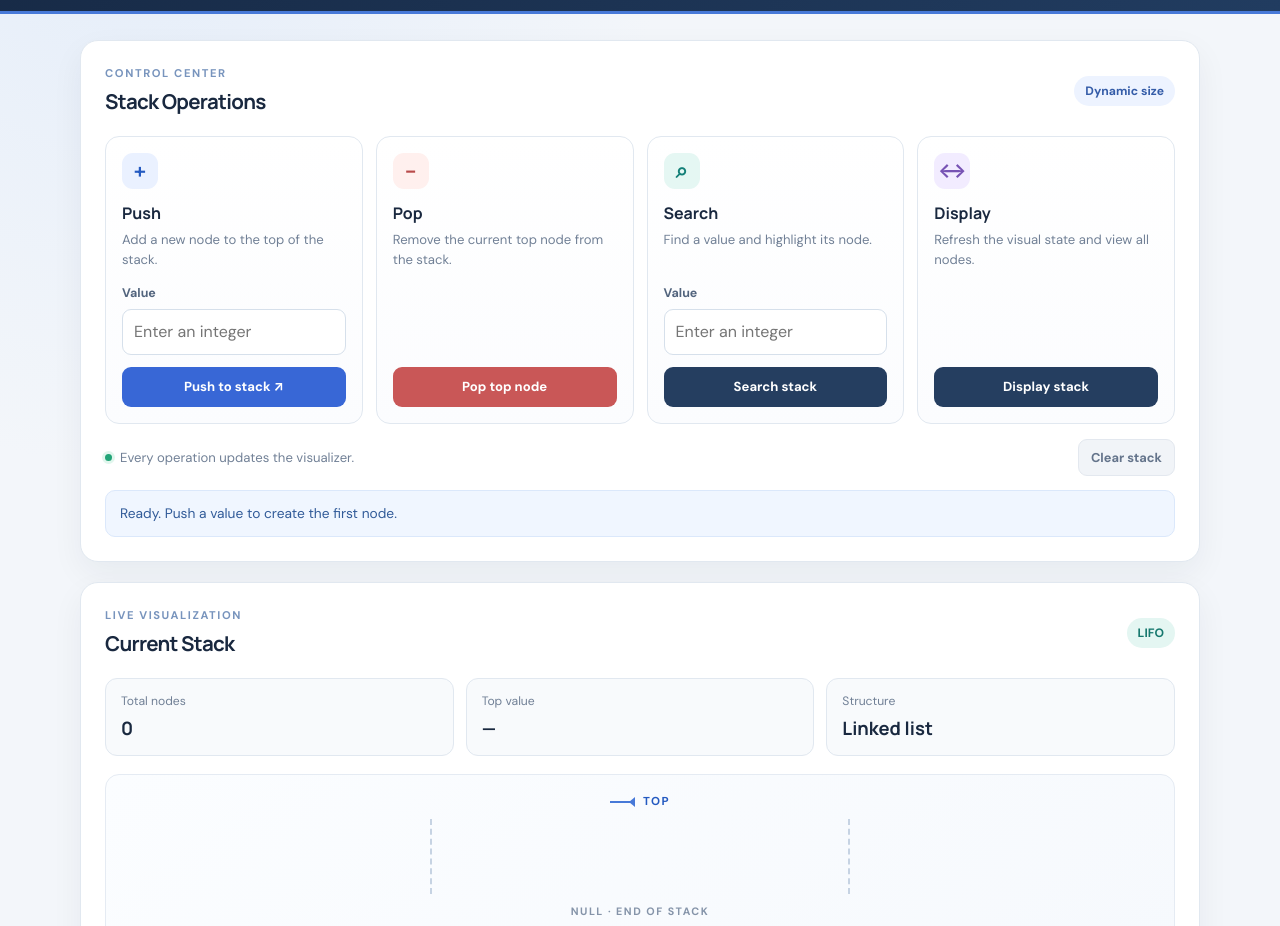
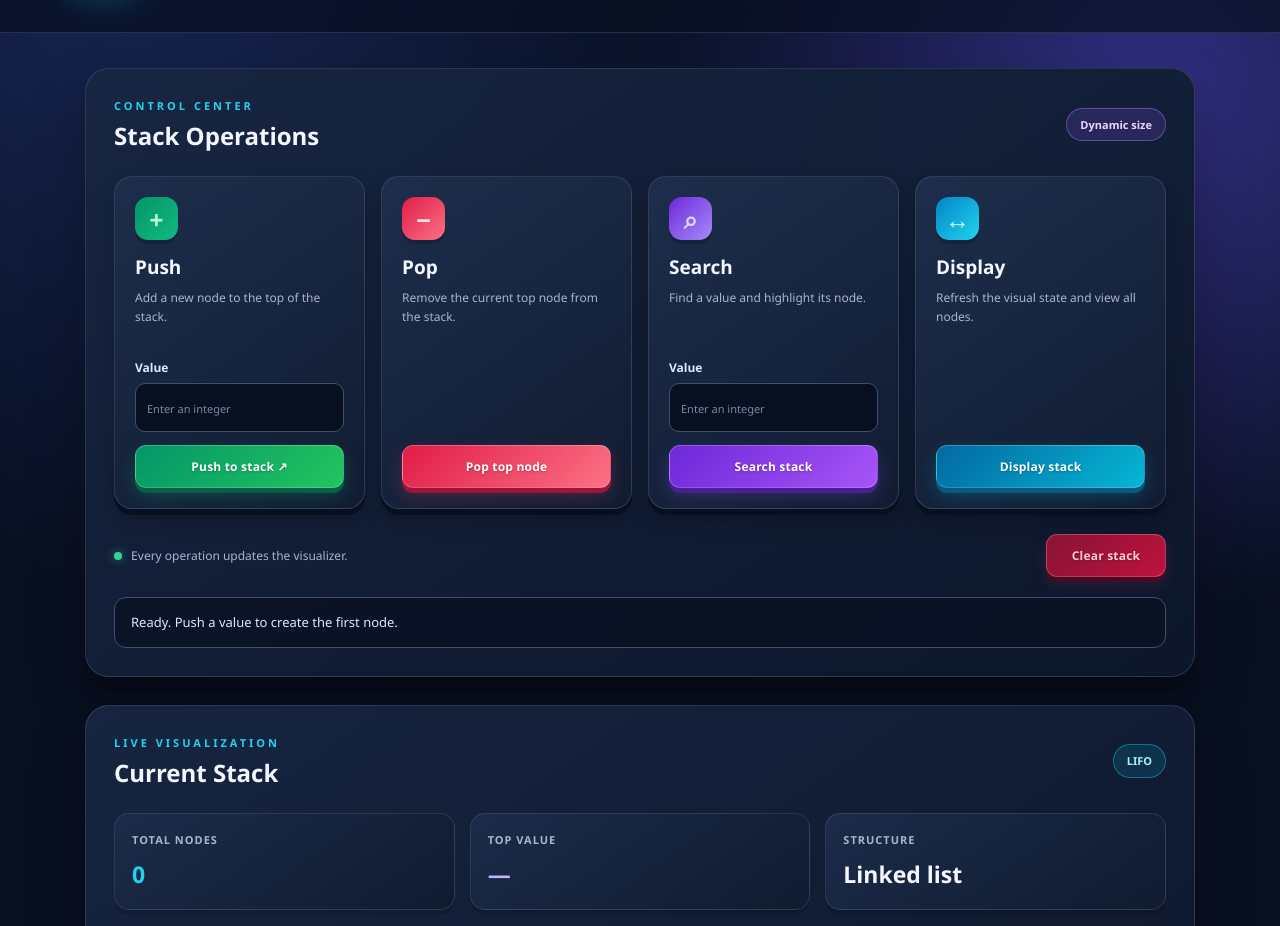
Before and after one commit to dhanjitrabha366-create/Stack-Using-Linked-List, a plain HTML site: page index.html in a window 1280 px wide. Shown: the part 139-1065 px from the top of the page. Drawn offline with Linux system fonts and the light colour scheme.

Commit message:
Update style.css

```diff
--- a/style.css
+++ b/style.css
@@ -1,51 +1,553 @@
-@import url('https://fonts.googleapis.com/css2?family=DM+Sans:wght@400;500;600;700&family=Manrope:wght@400;500;600;700;800&display=swap');
-:root{--page:#f3f6fa;--surface:#fff;--soft:#f8fafc;--ink:#19283f;--muted:#718096;--line:#e1e8f0;--navy:#172a46;--navy-soft:#253e60;--blue:#3867d6;--blue-dark:#2b52b0;--teal:#168a83;--red:#c95757;--shadow:0 12px 32px rgba(25,40,63,.055)}
-*{box-sizing:border-box}
-body{margin:0;background:radial-gradient(ellipse at 10% 0%,rgba(207,224,248,.42),transparent 34rem),var(--page);color:var(--ink);font-family:'DM Sans',system-ui,-apple-system,'Segoe UI',sans-serif;line-height:1.5}
-button,input{font:inherit}button{cursor:pointer}
-.site-header{background:linear-gradient(115deg,#172a46,#213c60);color:#fff;padding:30px 24px;border-bottom:3px solid #4779d8}
-.header-inner{max-width:1160px;margin:auto;display:flex;align-items:center;gap:18px}
-.brand-mark{display:grid;place-items:center;width:58px;height:58px;flex:0 0 auto;border:1px solid #ffffff38;border-radius:16px;background:#ffffff17;color:#dce8ff;font-family:Manrope,sans-serif;font-weight:800;font-size:1.15rem}
-.eyebrow{margin:0 0 5px;color:#7894bd;font-size:.7rem;font-weight:800;letter-spacing:.14em}
-.site-header .eyebrow{color:#a9c4ef}
-h1,h2,h3,p{margin-top:0}h1,h2,h3{font-family:Manrope,'DM Sans',sans-serif}
-h1{margin-bottom:5px;font-size:clamp(1.55rem,3vw,2.1rem);letter-spacing:-.04em;line-height:1.2}
-.subtitle{margin:0;color:#c5d2e5;font-size:.95rem}
-.layout{max-width:1160px;margin:26px auto 0;padding:0 20px 22px}
-.panel{background:var(--surface);border:1px solid var(--line);border-radius:18px;padding:24px;margin-bottom:20px;box-shadow:var(--shadow)}
-.section-heading{display:flex;align-items:center;justify-content:space-between;gap:14px;margin-bottom:20px}
-.section-heading h2{margin:0;font-size:1.28rem;letter-spacing:-.035em}.section-heading .eyebrow{margin-bottom:4px}
-.badge{display:inline-flex;padding:6px 11px;border-radius:999px;background:#edf3ff;color:#345ca8;font-size:.76rem;font-weight:700;white-space:nowrap}.badge.teal{background:#e4f6f2;color:#16786e}
-.operation-grid{display:grid;grid-template-columns:repeat(4,minmax(0,1fr));gap:13px}
-.operation-card{min-width:0;padding:16px;border:1px solid var(--line);border-radius:14px;background:linear-gradient(180deg,#fff,#fbfcfe);display:flex;flex-direction:column;align-items:flex-start}
-.operation-icon{width:36px;height:36px;border-radius:11px;display:grid;place-items:center;font-size:1.35rem;font-weight:600;margin-bottom:12px}
-.push-icon{color:#245ac1;background:#eaf1ff}.pop-icon{color:#b84a4a;background:#fff0ee}.search-icon{color:#148078;background:#e5f7f3}.display-icon{color:#7753b4;background:#f2ecff}
-.operation-card h3{margin:0 0 5px;font-size:1rem}.operation-card p{min-height:42px;margin-bottom:12px;color:var(--muted);font-size:.82rem;line-height:1.5}
-.operation-card label{color:#52647d;font-size:.78rem;font-weight:700;margin:0 0 6px}
-.operation-card input{width:100%;min-width:0;padding:10px 11px;border:1px solid #d6e0eb;border-radius:9px;background:#fff;color:var(--ink);outline:none}
-.operation-card input:focus{border-color:#7094e6;box-shadow:0 0 0 3px #eaf0ff}
-.button{display:inline-flex;justify-content:center;align-items:center;gap:8px;width:100%;min-height:40px;border:0;border-radius:9px;padding:10px 12px;margin-top:auto;font-size:.82rem;font-weight:700;transition:background .15s ease,transform .15s ease}
-.operation-card input+.button{margin-top:12px}.button:hover{transform:translateY(-1px)}.button:focus-visible,.quiet:focus-visible{outline:3px solid #b9ccfa;outline-offset:2px}
-.primary{color:white;background:var(--blue)}.primary:hover{background:var(--blue-dark)}.secondary{color:white;background:var(--navy-soft)}.secondary:hover{background:var(--navy)}.danger{color:white;background:var(--red)}.danger:hover{background:#ae4545}
-.spacer{flex:1;min-height:25px}
-.utility-row{display:flex;justify-content:space-between;align-items:center;gap:12px;margin-top:15px}.utility-note{display:flex;align-items:center;gap:8px;margin:0;color:var(--muted);font-size:.82rem}.status-dot{width:7px;height:7px;border-radius:50%;background:#22a477;box-shadow:0 0 0 3px #e1f6ed}
-.quiet{width:auto;min-height:36px;margin:0;padding:8px 12px;color:#64748b;background:#f1f4f8;border:1px solid #e3e8ef;font-size:.8rem}.quiet:hover{background:#e8edf4}
-.status-message{margin-top:14px;padding:12px 14px;border:1px solid #dbe8fb;border-radius:10px;color:#315b99;background:#f0f6ff;font-size:.86rem}.status-message.success{color:#176947;background:#eaf8f0;border-color:#ccebd9}.status-message.error{color:#a13c3c;background:#fff1ef;border-color:#f3d3ce}
-.stats-row{display:grid;grid-template-columns:repeat(3,minmax(0,1fr));gap:12px;margin-bottom:18px}.stat-card{display:flex;flex-direction:column;gap:4px;padding:13px 15px;border:1px solid var(--line);border-radius:12px;background:var(--soft);min-width:0}.stat-label{color:var(--muted);font-size:.76rem}.stat-card strong{overflow-wrap:anywhere;color:var(--ink);font-family:Manrope,sans-serif;font-size:1.15rem}
-.visualization-frame{padding:18px;border:1px solid #e5ebf3;border-radius:14px;background:linear-gradient(145deg,#fbfdff,#f6f9fd)}
-.stack-column{display:flex;flex-direction:column;align-items:center}.top-pointer{display:flex;align-items:center;gap:8px;align-self:center;margin-bottom:8px;color:#245ac1;font-size:.72rem;font-weight:800;letter-spacing:.13em}.pointer-line{display:inline-block;width:25px;height:2px;background:#4779d8;position:relative}.pointer-line:after{content:'';position:absolute;right:0;top:-4px;border-top:5px solid transparent;border-bottom:5px solid transparent;border-right:6px solid #4779d8}
-.stack-view{width:min(100%,420px);display:flex;flex-direction:column;align-items:stretch;gap:8px;min-height:75px;padding:10px;border-left:2px dashed #c6d3e3;border-right:2px dashed #c6d3e3}
-.stack-node{display:grid;grid-template-columns:1fr 1.1fr;overflow:hidden;border:1px solid #b9cbe8;border-radius:10px;background:white;box-shadow:0 3px 9px #2341700b}
-.node-value{display:flex;align-items:center;justify-content:center;min-height:48px;padding:10px;color:#234b8f;background:#eaf1ff;font-family:Manrope,sans-serif;font-weight:800;font-size:1rem}
-.node-pointer{display:flex;align-items:center;justify-content:center;gap:7px;border-left:1px solid #d8e2f0;padding:8px;color:#687b95;font-size:.78rem}.pointer-arrow{color:#4779d8;font-size:1.05rem;font-weight:800}
-.stack-node.top-node{border:2px solid #3d6fd1;box-shadow:0 0 0 3px #e5edff}.stack-node.top-node .node-value{background:#dce8ff;color:#183f87}
-.stack-node.found-node{border-color:#16977f;box-shadow:0 0 0 3px #d8f4ec}.stack-node.found-node .node-value{background:#dff7ef;color:#116c5c}
-.stack-end{padding:9px 0 0;color:#8594a9;font-size:.67rem;font-weight:800;letter-spacing:.14em}
-.empty-state{display:flex;flex-direction:column;align-items:center;justify-content:center;gap:5px;min-height:95px;color:var(--muted);text-align:center}.empty-symbol{display:grid;place-items:center;width:36px;height:36px;margin-bottom:3px;border:1px dashed #b9c7d9;border-radius:50%;color:#7e91aa;font-size:1.25rem}.empty-state strong{color:#42546c;font-size:.9rem}.empty-state span{font-size:.8rem}
-.legend{display:flex;justify-content:center;flex-wrap:wrap;gap:18px;padding-top:15px;color:#73839a;font-size:.73rem}.legend span{display:inline-flex;align-items:center;gap:6px}.swatch{display:inline-block;width:9px;height:9px;border-radius:3px;background:#dce8ff;border:1px solid #9ab6ec}.link-swatch{background:#fff;border-color:#c4d2e4}.found-swatch{background:#dff7ef;border-color:#16977f}
-.concept-note{display:flex;align-items:flex-start;gap:11px;margin-top:15px;padding:13px 14px;border-radius:11px;background:#f2f7ff;border:1px solid #e0eafb}.info-icon{display:grid;place-items:center;flex:0 0 auto;width:23px;height:23px;border-radius:50%;color:#315eaa;background:#dce8ff;font-family:Georgia,serif;font-weight:800}.concept-note p{margin:0;color:#5c6f89;font-size:.81rem;line-height:1.65}.concept-note strong{color:#274b82}
-.details-description{margin:-6px 0 14px;color:var(--muted);font-size:.86rem}.sequence-view{display:flex;flex-wrap:wrap;align-items:center;gap:8px;min-height:42px;color:var(--muted);font-size:.85rem}.sequence-item{display:inline-flex;align-items:center;gap:8px;padding:7px 10px;border:1px solid #dbe5f2;border-radius:8px;color:#2c4c7d;background:#f6f9ff;font-weight:700}.sequence-arrow{color:#8293aa;font-weight:800}.sequence-null{padding:7px 10px;border:1px dashed #c5d0de;border-radius:8px;color:#75869b;font-size:.78rem;font-weight:800}
-.page-footer{display:flex;justify-content:space-between;flex-wrap:wrap;gap:8px;padding:3px 4px 20px;color:#8794a7;font-size:.75rem}
-@media(max-width:900px){.operation-grid{grid-template-columns:repeat(2,minmax(0,1fr))}}
-@media(max-width:560px){.site-header{padding:24px 17px}.header-inner{align-items:flex-start;gap:12px}.brand-mark{width:45px;height:45px;border-radius:12px}.subtitle{font-size:.85rem}.layout{margin-top:16px;padding:0 12px 18px}.panel{padding:16px;border-radius:14px}.operation-grid{grid-template-columns:1fr}.operation-card p{min-height:0}.stats-row{gap:7px}.stat-card{padding:10px}.stat-card strong{font-size:.95rem}.utility-row{align-items:flex-start}.visualization-frame{padding:12px 7px}.legend{gap:10px}}
-@media(prefers-reduced-motion:reduce){*,*:before,*:after{scroll-behavior:auto!important;transition:none!important}}
+/* ==============================
+   1. GLOBAL STYLES
+================================ */
+
+* {
+  margin: 0;
+  padding: 0;
+  box-sizing: border-box;
+}
+
+:root {
+  --background: #080f20;
+  --panel: #111c33;
+  --panel-light: #182642;
+  --text: #f4f7ff;
+  --muted: #a8b5d0;
+  --cyan: #22d3ee;
+  --purple: #a78bfa;
+  --green: #34d399;
+  --red: #fb7185;
+  --border: rgba(148, 163, 184, 0.2);
+}
+
+body {
+  font-family: "Segoe UI", Arial, sans-serif;
+  background:
+    radial-gradient(circle at 10% 5%, #172554 0, transparent 35%),
+    radial-gradient(circle at 90% 15%, #312e81 0, transparent 30%),
+    var(--background);
+  color: var(--text);
+  min-height: 100vh;
+  line-height: 1.6;
+}
+
+button,
+input {
+  font: inherit;
+}
+
+button {
+  cursor: pointer;
+  border: none;
+  transition:
+    transform 0.25s ease,
+    box-shadow 0.25s ease,
+    filter 0.25s ease;
+}
+
+button:focus-visible,
+input:focus-visible {
+  outline: 3px solid var(--cyan);
+  outline-offset: 3px;
+}
+
+/* ==============================
+   2. HEADER
+================================ */
+
+.site-header {
+  padding: 35px 20px;
+  border-bottom: 1px solid var(--border);
+  background: rgba(8, 15, 32, 0.7);
+  backdrop-filter: blur(15px);
+}
+
+.header-inner {
+  max-width: 1150px;
+  margin: auto;
+  display: flex;
+  align-items: center;
+  gap: 22px;
+}
+
+.brand-mark {
+  width: 75px;
+  height: 75px;
+  flex-shrink: 0;
+  display: grid;
+  place-items: center;
+  font-size: 26px;
+  font-weight: 900;
+  color: white;
+  border-radius: 22px;
+  background: linear-gradient(135deg, #06b6d4, #7c3aed);
+  box-shadow:
+    0 8px 0 #312e81,
+    0 15px 30px rgba(34, 211, 238, 0.25);
+}
+
+.eyebrow {
+  color: var(--cyan);
+  font-size: 11px;
+  font-weight: 800;
+  letter-spacing: 3px;
+  margin-bottom: 5px;
+}
+
+.site-header h1 {
+  font-size: clamp(25px, 4vw, 38px);
+  line-height: 1.25;
+  font-weight: 800;
+  letter-spacing: -1px;
+}
+
+.subtitle {
+  margin-top: 9px;
+  color: var(--muted);
+  font-size: 14px;
+}
+
+/* ==============================
+   3. MAIN LAYOUT
+================================ */
+
+.layout {
+  max-width: 1150px;
+  margin: 35px auto;
+  padding: 0 20px;
+  display: grid;
+  grid-template-columns: 1fr;
+  gap: 28px;
+}
+
+.panel {
+  padding: 28px;
+  border-radius: 24px;
+  border: 1px solid var(--border);
+  background: linear-gradient(
+    145deg,
+    rgba(24, 38, 66, 0.96),
+    rgba(13, 23, 43, 0.97)
+  );
+  box-shadow:
+    0 15px 0 rgba(0, 0, 0, 0.15),
+    0 25px 55px rgba(0, 0, 0, 0.25);
+}
+
+.section-heading {
+  display: flex;
+  justify-content: space-between;
+  align-items: center;
+  gap: 15px;
+  margin-bottom: 25px;
+}
+
+.section-heading h2 {
+  font-size: 24px;
+  line-height: 1.3;
+  margin-top: 4px;
+}
+
+.badge {
+  display: inline-block;
+  padding: 7px 13px;
+  border-radius: 30px;
+  font-size: 11px;
+  font-weight: 800;
+  color: #e9d5ff;
+  background: rgba(139, 92, 246, 0.18);
+  border: 1px solid rgba(167, 139, 250, 0.4);
+  white-space: nowrap;
+}
+
+.badge.teal {
+  color: #a5f3fc;
+  background: rgba(6, 182, 212, 0.15);
+  border-color: rgba(34, 211, 238, 0.4);
+}
+
+/* ==============================
+   4. OPERATION CARDS
+================================ */
+
+.operation-grid {
+  display: grid;
+  grid-template-columns: repeat(4, minmax(0, 1fr));
+  gap: 16px;
+}
+
+.operation-card {
+  min-width: 0;
+  padding: 20px;
+  display: flex;
+  flex-direction: column;
+  align-items: flex-start;
+  border: 1px solid var(--border);
+  border-radius: 18px;
+  background: linear-gradient(145deg, #1d2d4b, #111c32);
+  box-shadow:
+    0 6px 0 #080f20,
+    0 12px 20px rgba(0, 0, 0, 0.2);
+  transition:
+    transform 0.25s ease,
+    border-color 0.25s ease,
+    box-shadow 0.25s ease;
+}
+
+.operation-card:hover {
+  transform: translateY(-5px);
+  border-color: rgba(34, 211, 238, 0.5);
+  box-shadow:
+    0 10px 0 #080f20,
+    0 18px 30px rgba(0, 0, 0, 0.3);
+}
+
+.operation-card h3 {
+  font-size: 19px;
+  margin: 12px 0 5px;
+}
+
+.operation-card p {
+  color: var(--muted);
+  font-size: 12px;
+  line-height: 1.6;
+  min-height: 58px;
+  margin-bottom: 12px;
+}
+
+.operation-icon {
+  width: 43px;
+  height: 43px;
+  display: grid;
+  place-items: center;
+  border-radius: 13px;
+  font-size: 25px;
+  font-weight: 800;
+  box-shadow: 0 4px 0 rgba(0, 0, 0, 0.2);
+}
+
+.push-icon {
+  color: #bbf7d0;
+  background: linear-gradient(135deg, #059669, #10b981);
+}
+
+.pop-icon {
+  color: #ffe4e6;
+  background: linear-gradient(135deg, #e11d48, #fb7185);
+}
+
+.search-icon {
+  color: #ddd6fe;
+  background: linear-gradient(135deg, #6d28d9, #a78bfa);
+}
+
+.display-icon {
+  color: #cffafe;
+  background: linear-gradient(135deg, #0284c7, #22d3ee);
+}
+
+/* ==============================
+   5. INPUT FIELDS
+================================ */
+
+.operation-card label {
+  font-size: 12px;
+  font-weight: 700;
+  color: #dbeafe;
+  margin-bottom: 6px;
+}
+
+.operation-card input {
+  width: 100%;
+  min-width: 0;
+  padding: 11px;
+  margin-bottom: 13px;
+  color: white;
+  background: #080f20;
+  border: 1px solid #40516f;
+  border-radius: 10px;
+  outline: none;
+  transition:
+    border-color 0.2s ease,
+    box-shadow 0.2s ease;
+}
+
+.operation-card input::placeholder {
+  color: #7888a5;
+  font-size: 11px;
+}
+
+.operation-card input:focus {
+  border-color: var(--cyan);
+  box-shadow: 0 0 0 3px rgba(34, 211, 238, 0.12);
+}
+
+.spacer {
+  flex-grow: 1;
+  min-height: 35px;
+}
+
+/* ==============================
+   6. COLOURFUL 3D BUTTONS
+================================ */
+
+.button {
+  width: 100%;
+  min-height: 43px;
+  padding: 10px 12px;
+  border-radius: 11px;
+  color: white;
+  font-size: 12px;
+  font-weight: 800;
+  letter-spacing: 0.2px;
+  text-align: center;
+  border: 1px solid rgba(255, 255, 255, 0.2);
+  box-shadow:
+    0 5px 0 rgba(0, 0, 0, 0.35),
+    0 8px 15px rgba(0, 0, 0, 0.15);
+  text-shadow: 0 1px 2px rgba(0, 0, 0, 0.25);
+}
+
+/* GREEN PUSH BUTTON */
+
+.button.primary {
+  background: linear-gradient(135deg, #059669, #22c55e);
+  box-shadow:
+    0 5px 0 #065f46,
+    0 8px 18px rgba(16, 185, 129, 0.25);
+}
+
+/* RED POP BUTTON */
+
+.button.danger {
+  background: linear-gradient(135deg, #e11d48, #fb7185);
+  box-shadow:
+    0 5px 0 #9f1239,
+    0 8px 18px rgba(244, 63, 94, 0.25);
+}
+
+/* PURPLE SEARCH BUTTON */
+
+.button.secondary {
+  background: linear-gradient(135deg, #6d28d9, #a855f7);
+  box-shadow:
+    0 5px 0 #4c1d95,
+    0 8px 18px rgba(139, 92, 246, 0.25);
+}
+
+/* Keep Display blue while Search remains purple */
+
+#displayBtn {
+  background: linear-gradient(135deg, #0369a1, #06b6d4);
+  box-shadow:
+    0 5px 0 #075985,
+    0 8px 18px rgba(6, 182, 212, 0.25);
+}
+
+/* BUTTON HOVER */
+
+.button:hover {
+  filter: brightness(1.15);
+  transform: translateY(-3px);
+}
+
+.button.primary:hover {
+  box-shadow:
+    0 7px 0 #065f46,
+    0 12px 22px rgba(16, 185, 129, 0.3);
+}
+
+.button.danger:hover {
+  box-shadow:
+    0 7px 0 #9f1239,
+    0 12px 22px rgba(244, 63, 94, 0.3);
+}
+
+.button.secondary:hover {
+  box-shadow:
+    0 7px 0 #4c1d95,
+    0 12px 22px rgba(139, 92, 246, 0.3);
+}
+
+#displayBtn:hover {
+  box-shadow:
+    0 7px 0 #075985,
+    0 12px 22px rgba(6, 182, 212, 0.3);
+}
+
+/* BUTTON CLICK */
+
+.button:active {
+  transform: translateY(3px);
+  box-shadow: 0 2px 0 rgba(0, 0, 0, 0.35);
+}
+
+/* CLEAR BUTTON */
+
+.button.quiet {
+  width: auto;
+  min-width: 120px;
+  color: #fecdd3;
+  background: linear-gradient(135deg, #881337, #be123c);
+  box-shadow:
+    0 4px 0 #500724,
+    0 8px 15px rgba(244, 63, 94, 0.15);
+}
+
+/* ==============================
+   7. UTILITY ROW
+================================ */
+
+.utility-row {
+  display: flex;
+  justify-content: space-between;
+  align-items: center;
+  flex-wrap: wrap;
+  gap: 15px;
+  margin-top: 25px;
+}
+
+.utility-note {
+  color: var(--muted);
+  font-size: 12px;
+}
+
+.status-dot {
+  display: inline-block;
+  width: 8px;
+  height: 8px;
+  margin-right: 6px;
+  border-radius: 50%;
+  background: var(--green);
+  box-shadow: 0 0 10px rgba(52, 211, 153, 0.6);
+}
+
+/* ==============================
+   8. STATUS MESSAGES
+================================ */
+
+.status-message {
+  margin-top: 20px;
+  padding: 14px 16px;
+  border-radius: 12px;
+  border: 1px solid #40516f;
+  background: rgba(8, 15, 32, 0.75);
+  color: #dbeafe;
+  font-size: 13px;
+  overflow-wrap: anywhere;
+}
+
+.status-message.success {
+  color: #a7f3d0;
+  background: rgba(5, 150, 105, 0.12);
+  border-color: rgba(52, 211, 153, 0.4);
+}
+
+.status-message.error {
+  color: #fecdd3;
+  background: rgba(225, 29, 72, 0.12);
+  border-color: rgba(251, 113, 133, 0.4);
+}
+
+/* ==============================
+   9. STATISTICS
+================================ */
+
+.stats-row {
+  display: grid;
+  grid-template-columns: repeat(3, minmax(0, 1fr));
+  gap: 15px;
+  margin-bottom: 25px;
+}
+
+.stat-card {
+  padding: 17px;
+  border: 1px solid var(--border);
+  border-radius: 15px;
+  background: linear-gradient(145deg, #1b2b49, #101b30);
+  box-shadow: 0 5px 0 rgba(0, 0, 0, 0.15);
+}
+
+.stat-label {
+  display: block;
+  margin-bottom: 7px;
+  color: var(--muted);
+  font-size: 11px;
+  font-weight: 700;
+  text-transform: uppercase;
+  letter-spacing: 1px;
+}
+
+.stat-card strong {
+  font-size: 23px;
+  overflow-wrap: anywhere;
+}
+
+#sizeLabel {
+  color: var(--cyan);
+}
+
+#topLabel {
+  color: #c4b5fd;
+}
+
+/* ==============================
+   10. STACK VISUALIZATION
+================================ */
+
+.visualization-frame {
+  padding: 25px;
+  min-height: 260px;
+  border: 1px solid var(--border);
+  border-radius: 18px;
+  background:
+    radial-gradient(circle at center, rgba(34, 211, 238, 0.06), transparent 65%),
+    #0a1427;
+  overflow: hidden;
+}
+
+.stack-column {
+  display: flex;
+  flex-direction: column;
+  align-items: center;
+  gap: 15px;
+}
+
+.top-pointer {
+  display: flex;
+  align-items: center;
+  gap: 10px;
+  color: #67e8f9;
+  font-size: 12px;
+  font-weight: 900;
+  letter-spacing: 2px;
+  animation: pointerGlow 1.5s infinite alternate;
+}
+
+.top-pointer[hidden] {
+  display: none;
+}
+
+.pointer-line {
+  display: inline-block;
+  width: 35px;
+  height: 3px;
+  border-radius: 5px;
+  background: var(--cyan);
+  box-shadow: 0 0 12px rgba(34, 211, 238, 0.7);
+}
+
+.stack-view {
+  width: 100%;
+  display: flex;
+  flex-direction: column;
+  align-items: center;
+  gap: 15px;
+}
+
+.stack-node {
+  width: min(100%, 340px);
+  display: grid;
+  grid-template-columns: 1fr 1fr;
+  border: 1
```
